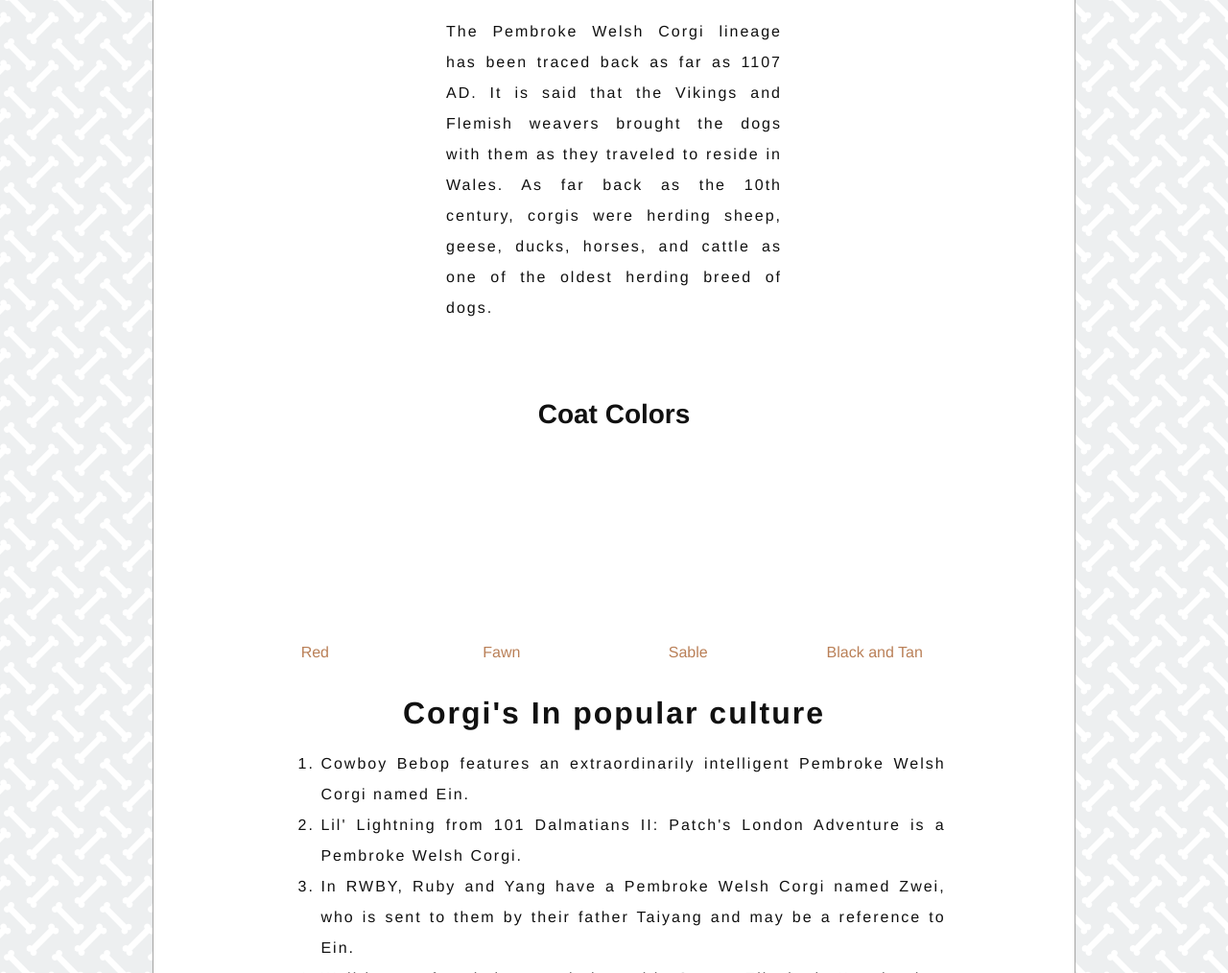
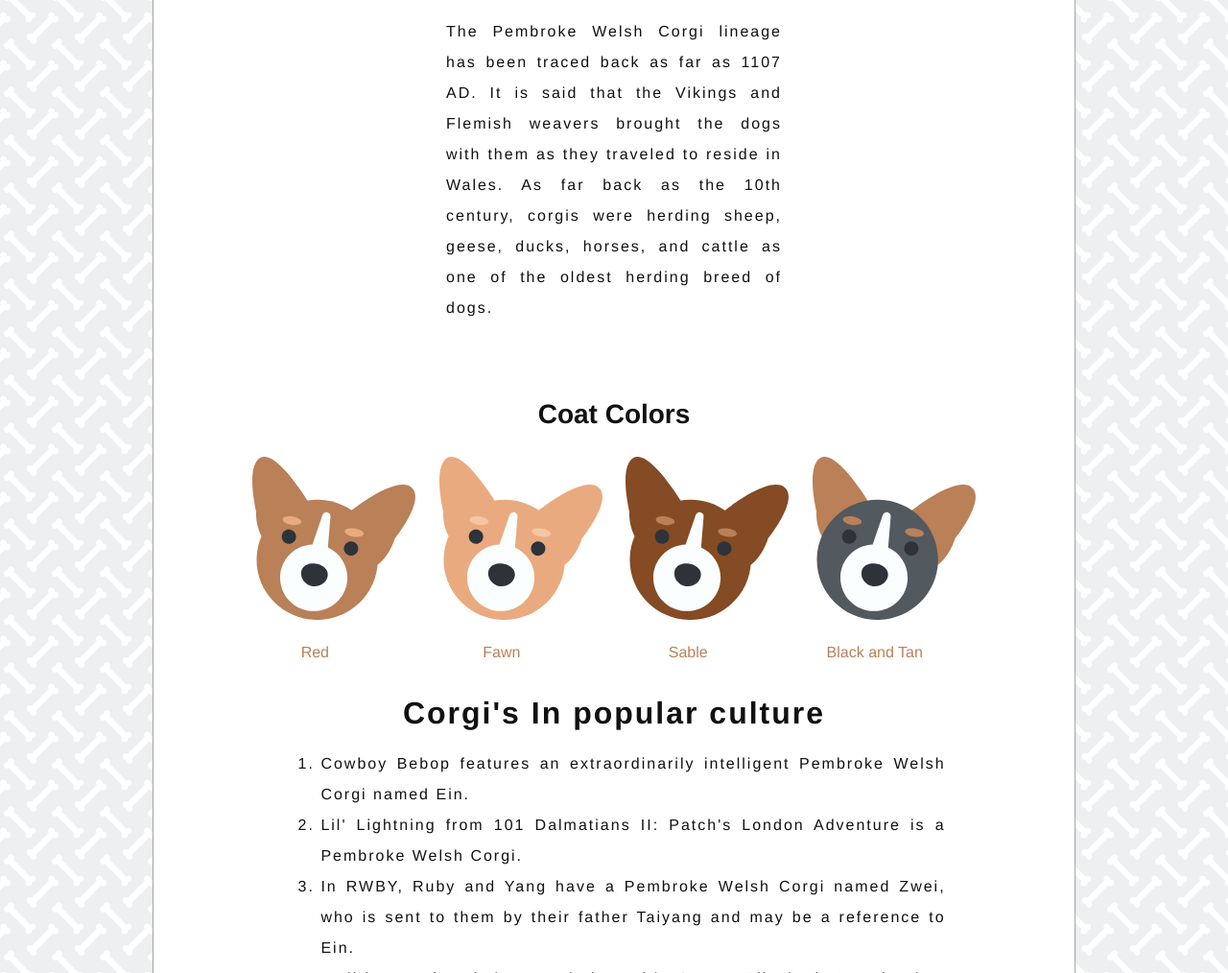
Before and after one commit to SofianMourabit/svg-animation, a website: page dist/index.html in a window 1280 px wide. Shown: the part 360-1374 px from the top of the page at 96% size. Drawn offline with Linux system fonts and the light colour scheme; the site is published under a folder, as on GitHub Pages, so addresses that start at the root find nothing.

Commit message:
fixed svg href

```diff
--- a/dist/index.html
+++ b/dist/index.html
@@ -41,7 +41,7 @@
       <!-- Inline svg logo container -->
       <div class="wrapper">
         <svg class="icons--logo">
-          <use xmlns:xlink="http://www.w3.org/1999/xlink" xlink:href="/images/sprite/sprite.svg#icons--logo"></use>
+          <use xmlns:xlink="http://www.w3.org/1999/xlink" xlink:href="./images/sprite/sprite.svg#icons--logo"></use>
         </svg>
       </div>
       <h1 class="title-h1">
@@ -64,28 +64,28 @@
       <ul>
         <li class="gallery__item">
           <svg class="icons--corgi-red">
-            <use xmlns:xlink="http://www.w3.org/1999/xlink" xlink:href="/images/sprite/sprite.svg#icons--corgi-red"></use>
+            <use xmlns:xlink="http://www.w3.org/1999/xlink" xlink:href="./images/sprite/sprite.svg#icons--corgi-red"></use>
           </svg>
           <br>
           <span> Red </span>
         </li>
         <li class="gallery__item">
           <svg class="icons--corgi-fawn">
-            <use xmlns:xlink="http://www.w3.org/1999/xlink" xlink:href="/images/sprite/sprite.svg#icons--corgi-fawn"></use>
+            <use xmlns:xlink="http://www.w3.org/1999/xlink" xlink:href="./images/sprite/sprite.svg#icons--corgi-fawn"></use>
           </svg>
           <br>
           <span> Fawn </span>
         </li>
         <li class="gallery__item">
           <svg class="icons--corgi-sable">
-            <use xmlns:xlink="http://www.w3.org/1999/xlink" xlink:href="/images/sprite/sprite.svg#icons--corgi-sable"></use>
+            <use xmlns:xlink="http://www.w3.org/1999/xlink" xlink:href="./images/sprite/sprite.svg#icons--corgi-sable"></use>
           </svg>
           <br>
           <span> Sable </span>
         </li>
         <li class="gallery__item">
           <svg class="icons--corgi-blacktan">
-            <use xmlns:xlink="http://www.w3.org/1999/xlink" xlink:href="/images/sprite/sprite.svg#icons--corgi-blacktan"></use>
+            <use xmlns:xlink="http://www.w3.org/1999/xlink" xlink:href="./images/sprite/sprite.svg#icons--corgi-blacktan"></use>
           </svg>
           <br>
           <span> Black and Tan </span>
```
